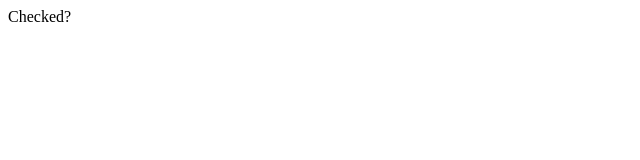
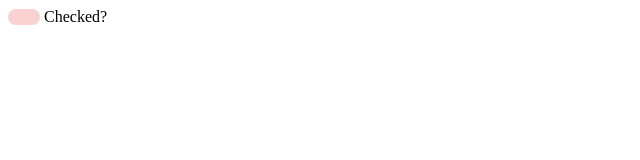
Before and after one commit to HazemSabry/css-slider-toggle, a plain HTML site: page index.html in a window 1280 px wide. Shown: the full height of the page, 0-640 px from the left. Drawn offline with Linux system fonts and the light colour scheme.

Commit message:
input[type="checkbox"].toggle + label::before

```diff
--- a/style.css
+++ b/style.css
@@ -11,3 +11,13 @@ input[type="checkbox"].toggle + label {
   align-items: center;
   cursor: pointer;
 }
+
+input[type="checkbox"].toggle + label::before {
+  content: "";
+  width: 2em;
+  height: 1em;
+  background-color: hsl(0, 80%, 90%);
+  border-radius: 1em;
+  margin-right: 0.25em;
+  transition: background-color 200ms ease-in-out;
+}
```
